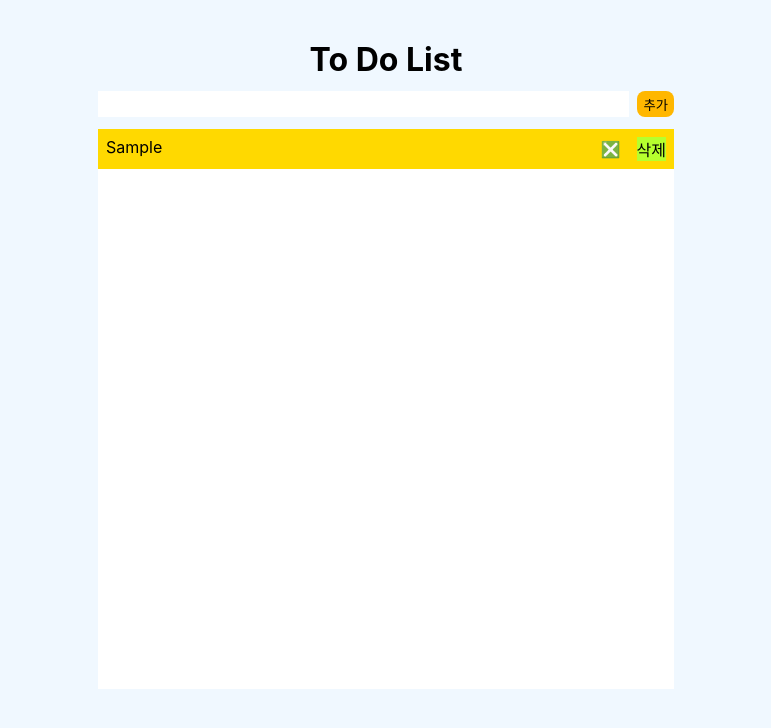
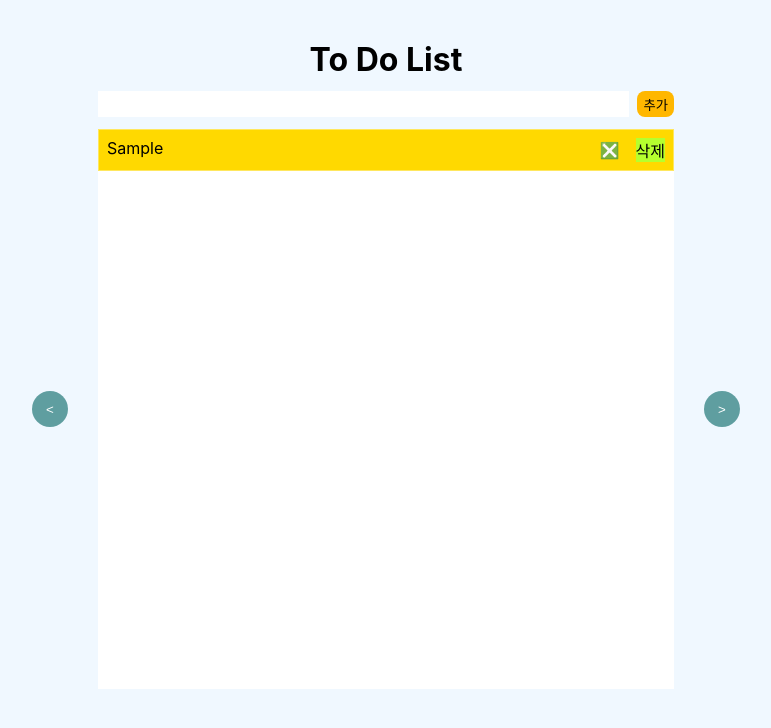
Before and after one commit to wlalsplus100/TodoListForRedux, a React (Create React App) app in the folder todolist/: page / in a window 1280 px wide. Both pictures are taken after typing "Sample" into the empty fields and a click on the button "추가". Shown: the top 728 px of the page, without its empty margins (254-1025 px from the left). Built offline with nearby package versions, Linux system fonts and the light colour scheme.

Commit message:
💄✨:: 새로운 todo가 추가 될 시 스크롤바 조정
추가로 슬라이드 바를 만들기 위한 버튼 두 개 추가

```diff
--- a/todolist/src/components/Background.tsx
+++ b/todolist/src/components/Background.tsx
@@ -3,21 +3,46 @@ import AddContainer from "./AddContainer";
 import { useSelector } from "react-redux";
 import { Todo } from "../modules/types/type";
 import TodoItem from "./TodoItem";
+import { useEffect, useRef } from "react";
 
 const Background = () => {
   const todoIds = useSelector((state: Todo[]) => state);
+  const endTodo = useRef<HTMLDivElement>(null);
   console.log("렌더링!");
+
+  useEffect(() => {
+    console.log(endTodo.current);
+    endTodo.current?.scrollIntoView({ behavior: "smooth" });
+  }, [todoIds]);
 
   return (
     <Container>
       <Header>To Do List</Header>
       <AddContainer />
-      <TodoSection>
-        {todoIds &&
-          todoIds.map((todo) => (
-            <TodoItem todoId={todo.id} key={todo.id}></TodoItem>
-          ))}
-      </TodoSection>
+      <SliedContainer>
+        <SliedButton>&lt;</SliedButton>
+        <ul>
+          <TodoSection>
+            {todoIds &&
+              todoIds.map((todo, i) => {
+                console.log(todoIds.length);
+                console.log(i);
+                if (todoIds.length === i + 1) {
+                  console.log("마지막 todo");
+                  return (
+                    <TodoItem
+                      todoId={todo.id}
+                      key={todo.id}
+                      setRef={endTodo}
+                    ></TodoItem>
+                  );
+                }
+                return <TodoItem todoId={todo.id} key={todo.id}></TodoItem>;
+              })}
+          </TodoSection>
+        </ul>
+        <SliedButton>&gt;</SliedButton>
+      </SliedContainer>
     </Container>
   );
 };
@@ -37,15 +62,50 @@ const Header = styled.h1`
   margin-top: 5vh;
 `;
 
-const TodoSection = styled.section`
+const TodoSection = styled.li`
   width: 400px;
   height: 70vh;
   background-color: white;
   overflow-y: scroll;
+
+  &::-webkit-scrollbar {
+    width: 12px;
+    height: 100%;
+  }
+
+  &::-webkit-scrollbar-track {
+    background-color: #fff3af;
+    border-radius: 10px;
+  }
+
+  &::-webkit-scrollbar-thumb {
+    background-color: black;
+    border-radius: 10px;
+  }
 
   @media screen and (min-width: 1024px) {
     width: 45vw;
   }
 `;
 
+const SliedContainer = styled.div`
+  display: flex;
+  align-items: center;
+  ul {
+    margin: 0;
+    padding: 0;
+    list-style: none;
+  }
+`;
+
+const SliedButton = styled.button`
+  margin: 0px 30px;
+  height: 36px;
+  width: 36px;
+  border: none;
+  background-color: cadetblue;
+  border-radius: 50%;
+  color: white;
+`;
+
 export default Background;
--- a/todolist/src/components/TodoItem.tsx
+++ b/todolist/src/components/TodoItem.tsx
@@ -6,9 +6,10 @@ import useRenderTodos from "./renderTodo";
 
 interface TodoItemProps {
   todoId: string;
+  setRef?: React.Ref<HTMLDivElement>;
 }
 
-const TodoItem: React.FC<TodoItemProps> = ({ todoId }) => {
+const TodoItem: React.FC<TodoItemProps> = ({ todoId, setRef }) => {
   const dispatch = useDispatch();
   const todo: Todo | null = useRenderTodos(todoId);
 
@@ -23,7 +24,7 @@ const TodoItem: React.FC<TodoItemProps> = ({ todoId }) => {
   };
 
   return (
-    <Container>
+    <Container ref={setRef}>
       <span>{todo?.text}</span>
       <ClearButton onClick={handleState}>
         {todo?.state === true ? "✅" : "❎"}
@@ -39,6 +40,7 @@ const Container = styled.div`
   background-color: #ffd900;
   display: flex;
   gap: 1em;
+  border: 1px solid #ffe75e;
   & > span {
     flex-basis: 300px;
     flex-grow: 1;
```
